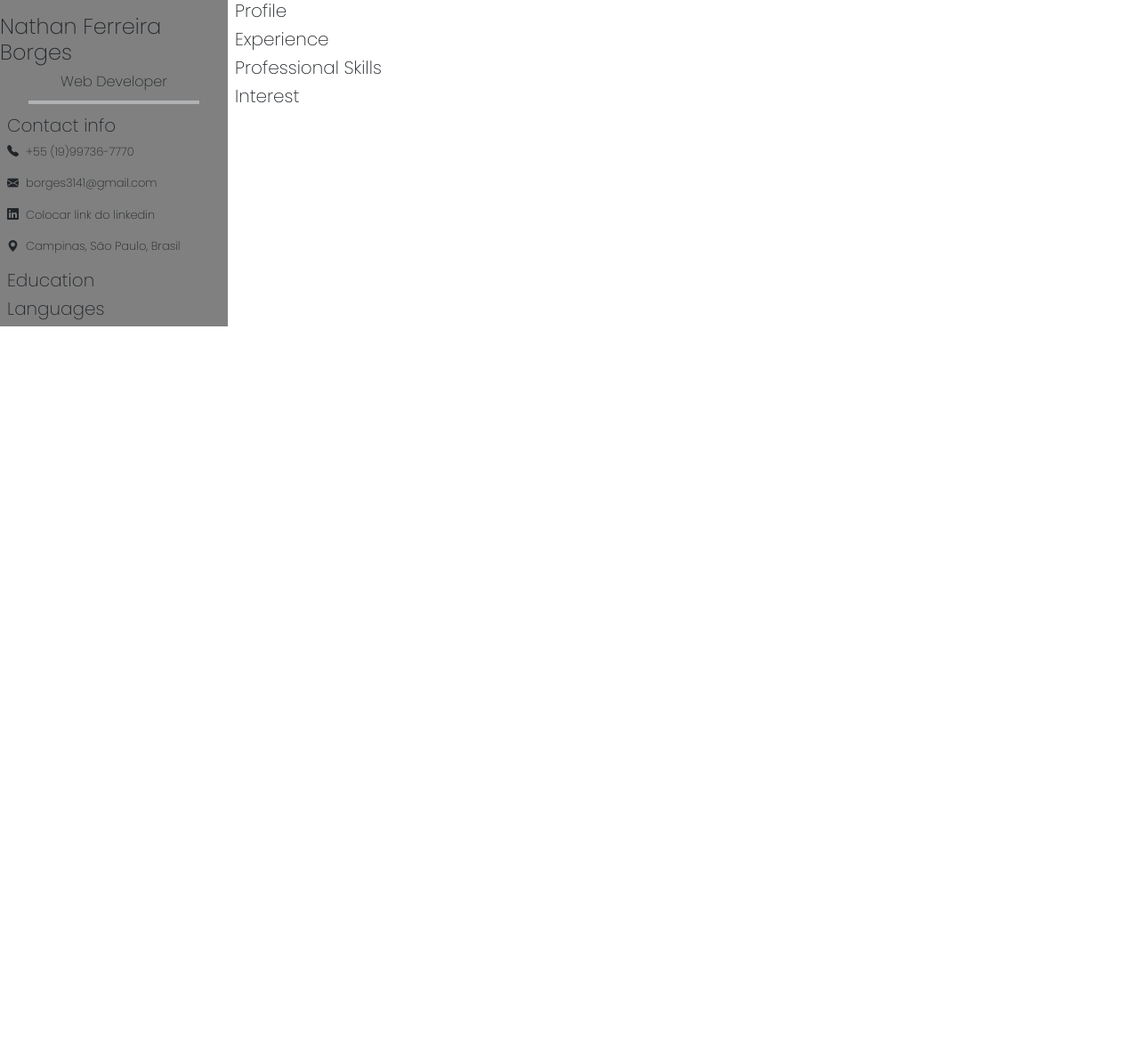
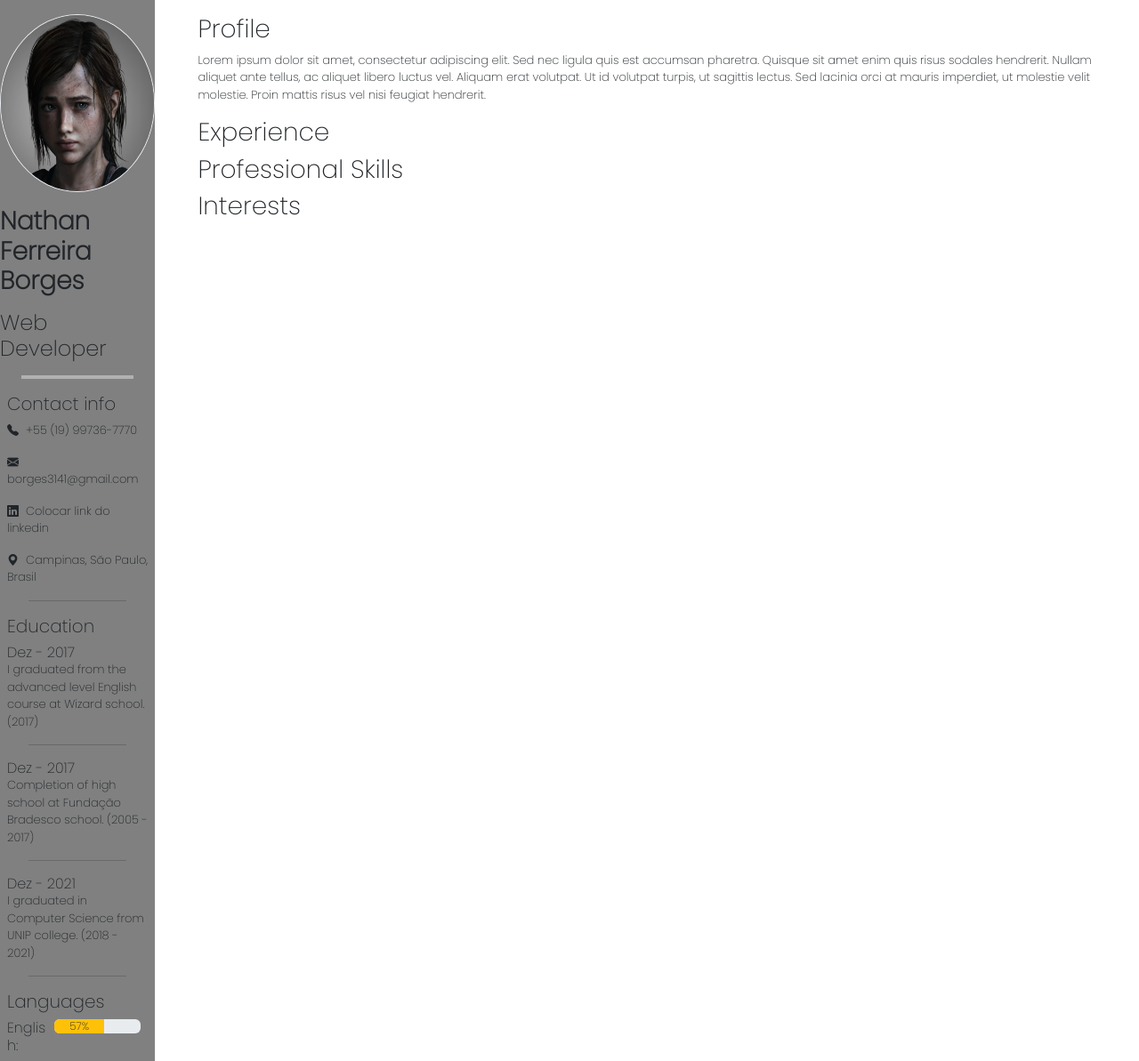
Before and after one commit to Nathan-Borges00/cv-project, an Angular app: page / in a window 1280 px wide. Shown: the whole page at 89% size. Before the commit the page ends 800 px from the top, so only its background shows below. Built offline with nearby package versions, Linux system fonts and the light colour scheme.

Commit message:
feat; continuacao implementacao da tela

```diff
--- a/src/app/my-curriculum/my-curriculum.component.css
+++ b/src/app/my-curriculum/my-curriculum.component.css
@@ -1,7 +1,22 @@
 .secao-esquerda {
     background-color: gray;
+    flex-basis: 30%;
+    min-height: 100vh;
+}
+
+.sessao-direita {
+    flex-basis: 70%;
 }
 
 section p {
     font-size: small;
 }
+
+#titulo hr {
+    opacity: 0.5;
+}
+
+img {
+    width: 200px;
+    height: 200px;
+}
--- a/src/app/my-curriculum/my-curriculum.component.html
+++ b/src/app/my-curriculum/my-curriculum.component.html
@@ -7,39 +7,84 @@
     />
 </head>
 <div class="d-flex">
-    <div class="secao-esquerda w-25 text-break">
-        <section class="d-flex align-items-center flex-column">
-            <h1 class="fs-4 mt-3">Nathan Ferreira Borges</h1>
-            <h2 class="fs-6">Web Developer</h2>
-            <hr class="border border-2 opacity-50 mx-0 my-1 w-75" />
+    <div class="secao-esquerda text-break">
+        <section id="titulo">
+            <div class="d-flex align-items-center flex-column">
+                <img
+                    [src]="imageUrl"
+                    alt="Ellie crianca foda pkrl"
+                    class="mt-3 img-fluid rounded-circle border border-light-subtle"
+                />
+                <h3 class="my-3"><b>Nathan Ferreira Borges</b></h3>
+                <h4 class="m-0">Web Developer</h4>
+            </div>
+            <hr class="border border-2 opacity-50 mx-4 my-3" />
         </section>
 
-        <section class="mx-2">
-            <h3 class="mt-2 fs-5">Contact info</h3>
-            <p><i class="bi bi-telephone-fill me-2"></i>+55 (19)99736-7770</p>
+        <section id="contact-info" class="mx-2">
+            <h5 class="mt-2">Contact info</h5>
+            <p><i class="bi bi-telephone-fill me-2"></i>+55 (19) 99736-7770</p>
             <p><i class="bi bi-envelope-fill me-2"></i>borges3141@gmail.com</p>
             <p><i class="bi bi-linkedin me-2"></i>Colocar link do linkedin</p>
-            <p>
-                <i class="bi bi-geo-alt-fill me-2"></i>Campinas, São Paulo,
-                Brasil
-            </p>
+            <p><i class="bi bi-geo-alt-fill me-2"></i>Campinas, São Paulo, Brasil</p>
+
+            <hr class="mx-4" />
         </section>
 
-        <section>
-            <h3 class="ms-2 fs-5">Education</h3>
+        <section id="education" class="mx-2">
+            <h5>Education</h5>
+            <h6 class="mb-0">Dez - 2017</h6>
+            <p>I graduated from the advanced level English course at Wizard school. (2017)</p>
+
+            <hr class="mx-4" />
+
+            <h6 class="mb-0">Dez - 2017</h6>
+            <p>Completion of high school at Fundação Bradesco school. (2005 - 2017)</p>
+
+            <hr class="mx-4" />
+
+            <h6 class="mb-0">Dez - 2021</h6>
+            <p>I graduated in Computer Science from UNIP college. (2018 - 2021)</p>
+
+            <hr class="mx-4" />
         </section>
 
-        <section>
-            <h3 class="ms-2 fs-5">Languages</h3>
+        <section id="languages" class="mx-2">
+            <h5>Languages</h5>
+            <div class="d-flex">
+                <h6>English:</h6>
+                <div
+                    class="progress mx-2 w-75"
+                    role="progressbar"
+                    aria-label="Meu nivel atual de inglês."
+                    aria-valuemin="0"
+                    aria-valuemax="100"
+                >
+                    <div class="progress-bar bg-warning text-dark" style="width: 57%">57%</div>
+                </div>
+            </div>
         </section>
     </div>
 
-    <div class="secao-direita w-100 text-break">
-        <section>
-            <h3 class="ms-2 fs-5">Profile</h3>
-            <h3 class="ms-2 fs-5">Experience</h3>
-            <h3 class="ms-2 fs-5">Professional Skills</h3>
-            <h3 class="ms-2 fs-5">Interest</h3>
+    <div class="secao-direita text-break">
+        <section id="profile" class="mx-5">
+            <h3 class="mt-3 mb-2">Profile</h3>
+            <p>
+                Lorem ipsum dolor sit amet, consectetur adipiscing elit. Sed nec ligula quis est
+                accumsan pharetra. Quisque sit amet enim quis risus sodales hendrerit. Nullam
+                aliquet ante tellus, ac aliquet libero luctus vel. Aliquam erat volutpat. Ut id
+                volutpat turpis, ut sagittis lectus. Sed lacinia orci at mauris imperdiet, ut
+                molestie velit molestie. Proin mattis risus vel nisi feugiat hendrerit.
+            </p>
+        </section>
+        <section id="experience" class="mx-5">
+            <h3 class="">Experience</h3>
+        </section>
+        <section id="professional-skills" class="mx-5">
+            <h3 class="">Professional Skills</h3>
+        </section>
+        <section id="interests" class="mx-5">
+            <h3 class="">Interests</h3>
         </section>
     </div>
 </div>
--- a/src/app/my-curriculum/my-curriculum.component.ts
+++ b/src/app/my-curriculum/my-curriculum.component.ts
@@ -1,4 +1,5 @@
 import { Component, OnInit } from '@angular/core';
+import { DomSanitizer } from '@angular/platform-browser';
 
 @Component({
     selector: 'app-my-curriculum',
@@ -6,7 +7,12 @@ import { Component, OnInit } from '@angular/core';
     styleUrls: ['./my-curriculum.component.css'],
 })
 export class MyCurriculumComponent implements OnInit {
-    constructor() {}
+    public imageUrl: any;
 
-    ngOnInit() {}
+    constructor(private sanitizer: DomSanitizer) {}
+
+    ngOnInit() {
+        const imageSrc = 'assets/image.png'; // caminho da imagem na pasta de assets
+        this.imageUrl = this.sanitizer.bypassSecurityTrustResourceUrl(imageSrc);
+    }
 }
```
Also changed, not shown: .prettierrc.json, src/assets/image.png (added).
